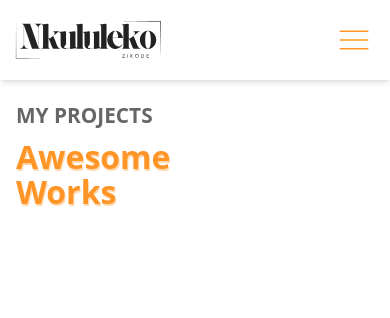
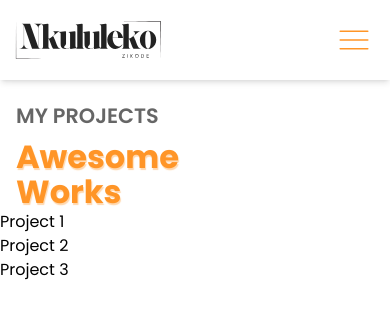
Before and after one commit to nkululek0/portfolio, a website: page src/public/pages/projects.html in a window 390 px wide. Drawn offline with Linux system fonts and the light colour scheme.

Commit message:
(Update): adds boilerplate code for projects on projects page

```diff
--- a/src/public/pages/projects.html
+++ b/src/public/pages/projects.html
@@ -63,6 +63,14 @@
                 <h1 class="name mt-2 text-[2rem] font-bold text-primary-color text-shadow-primary leading-[1.1]">Awesome Works</h1>
             </div>
         </section>
+        <section class="main-projects-container min-[481px]:hidden">
+            <article class="mobile-projects">
+                <div class="project-1">Project 1</div>
+                <div class="project-2">Project 2</div>
+                <div class="project-3">Project 3</div>
+            </article>
+            <section class="tablet-and-desktop-projects"></section>
+        </section>
     </main>
 <script src="../scripts/page-navigation-menu.js" type="text/javascript" defer></script>
 </body>
```
Also changed, not shown: src/public/assests/circle-orange-dots.png (added), src/public/styles/main.css.
